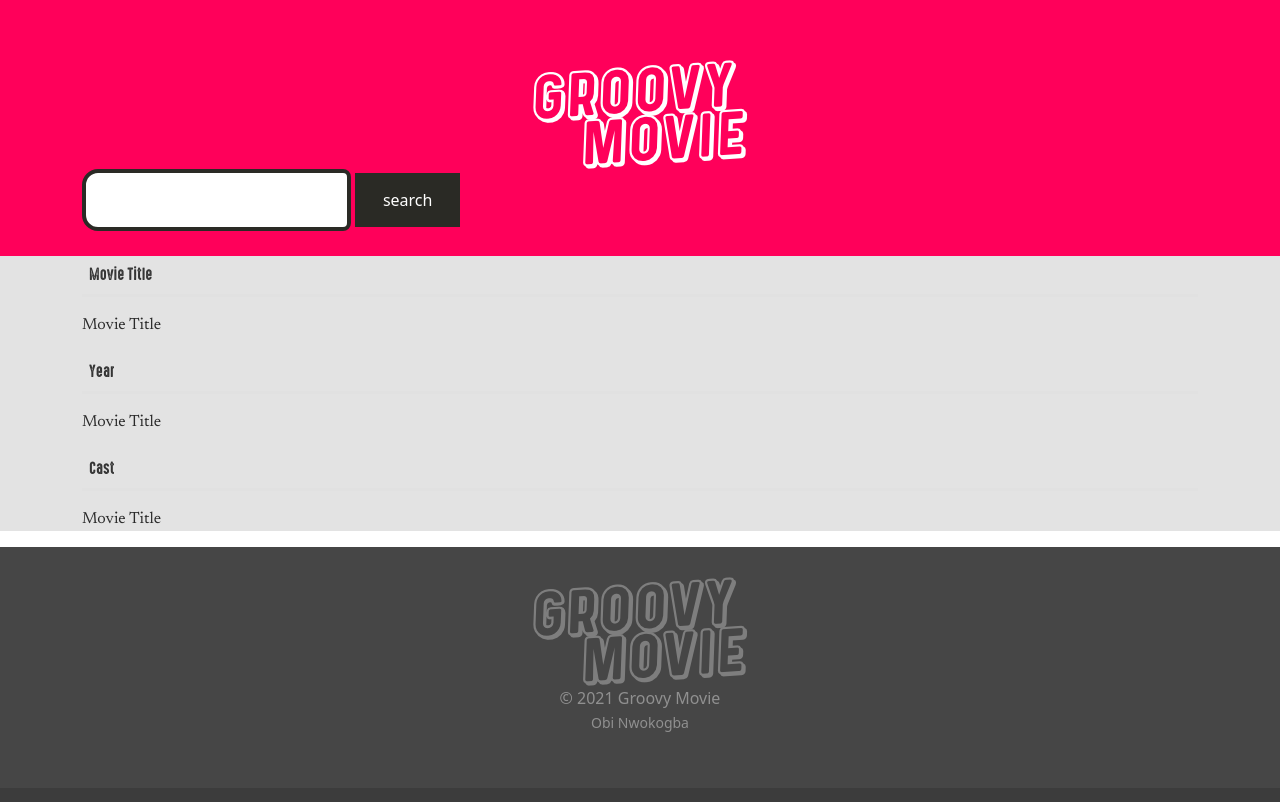
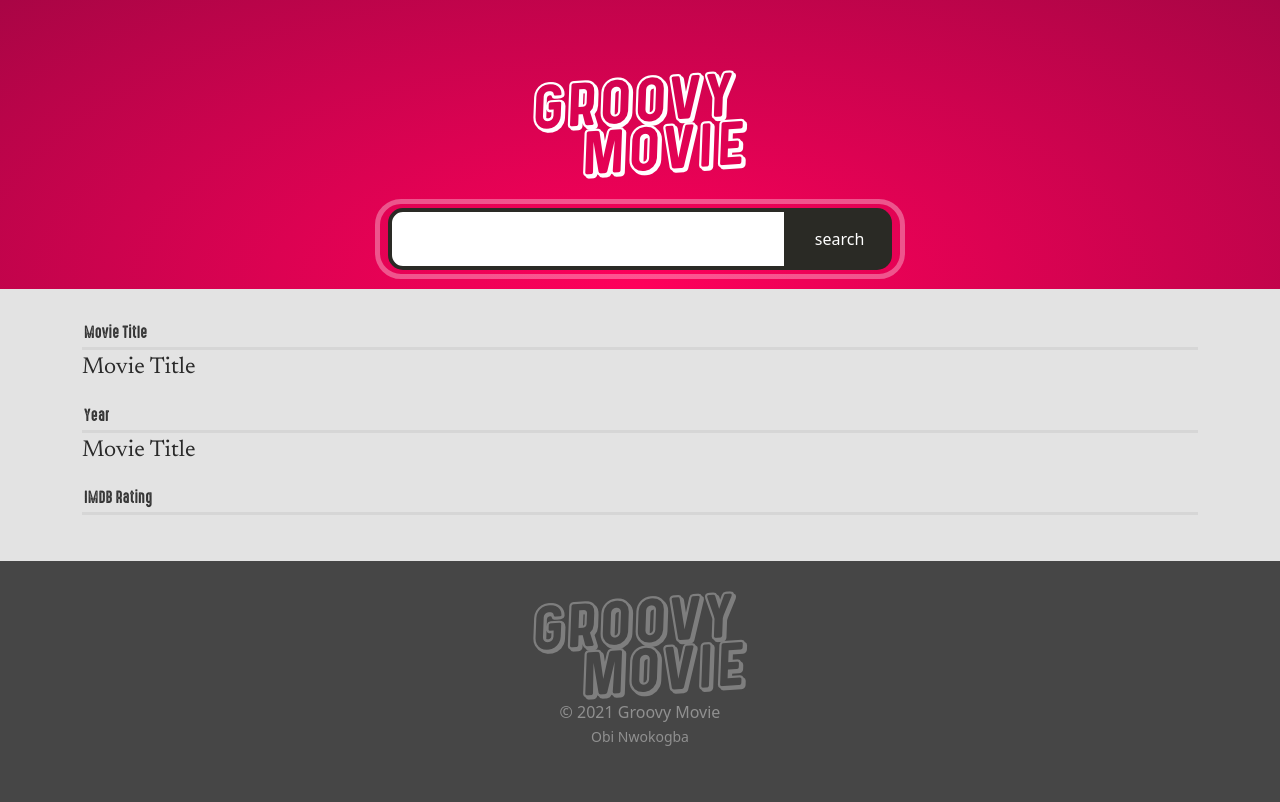
Before and after one commit to obi-nwokogba/groovy-movie, a plain HTML site: page index.html in a window 1280 px wide. Drawn offline with nearby package versions, Linux system fonts and the light colour scheme.

Commit message:
Additional data being rendered from returned data

```diff
--- a/css/style.css
+++ b/css/style.css
@@ -1,5 +1,6 @@
 :root {
     --main-brand-color: #FF005A;
+    --main-main-dark: #FF005A;
 }
 
 @font-face {
@@ -38,6 +39,11 @@ header {
 main {
     background: #e3e3e3;
     color: rgb(42, 42, 42);
+    padding: 20px;
+}
+
+.mainContainer {
+    padding: 10px;
 }
 
 footer {
@@ -70,8 +76,15 @@ footer {
 .heading2 {
     font-family: 'highvoltage' !important;
     color: #333;
-    padding: 7px;
-    border-bottom: solid 3px rgb(225, 225, 225);
+    padding: 2px;
+    border-bottom: solid 3px rgba(182, 182, 182, 0.3);
+    margin-bottom: 1px;
+}
+
+p.renderedText1 {
+    font-family: 'Newsreader', serif;
+    font-size: 23px;
+    padding: 0px !important;
 }
 
 .bottomFooterLogo {
@@ -80,13 +93,41 @@ footer {
     display: block;
 }
 
-.renderedText1 {
-    font-family: 'Newsreader', serif;
-}
+
 
 form {
     margin: 0 auto;
     display: block;
+    text-align: center;
+
+    border: solid 5px rgba(255, 255, 255, 0.33);
+    display: block;
+    width: 530px;
+    margin: 0 auto;
+    margin-top: 20px;
+    padding: 4px;
+    border-radius: 26px;
+}
+
+#searchBar {
+    width: 400px;
+    border-radius: 15px 0px 0px 15px;
+}
+
+#searchBar:active {
+    border-radius: 15px 0px 0px 15px;
+    border: none;
+}
+
+#searchButton {
+    border-radius: 0px 15px 15px 0px;
+    height: 62px;
+    margin-left: -5px;
+}
+
+#searchButton:active {
+    background: #ff2C7A;
+    border: solid 2px;
 }
 
 
@@ -125,11 +166,12 @@ form {
         width: 105px;
         border: none;
         width: 100%;
-        opacity:0.9;
+        opacity: 0.9;
     }
 
-    #searchButton:active{
-        background:#ff2C7A;
+    #searchButton:active {
+        background: #ff2C7A;
+        border: solid 2px;
     }
 
     form {
@@ -139,12 +181,16 @@ form {
         margin: 0 auto;
         margin-top: 20px;
         padding: 4px;
-        border-radius:26px;
+        border-radius: 26px;
 
     }
 
     .bottomFooterLogo {
         max-width: 200px;
+    }
+
+    p.heading2 {
+        font-size:40px;
     }
 
 }
@@ -173,3 +219,23 @@ form {
 
     }
 }*/
+
+
+.headerContainer{
+    width:100%;
+    margin:0;
+    padding:10px;
+}
+
+header{
+    padding:0px !important;
+    width:100%;
+    margin:0px;
+}
+
+.headerGradient {
+    background: #FF005B;
+    background: -webkit-radial-gradient(bottom, #FF005B, #A90545);
+    background: -moz-radial-gradient(bottom, #FF005B, #A90545);
+    background: radial-gradient(to top, #FF005B, #A90545);
+}
--- a/index.html
+++ b/index.html
@@ -26,39 +26,39 @@
             href="https://fonts.googleapis.com/css2?family=Newsreader:ital,wght@0,200;0,300;0,400;0,500;0,600;0,700;1,200;1,300;1,400;1,500;1,600&display=swap"
             rel="stylesheet">
 
-    <script src="script.js">
+        <script src="script.js" defer>
         </script>
     </head>
-
     <body>
         <header>
-        <div class="container">
+            <div class="headerGradient headerContainer">
 
                 <img src="img/groovy_movie_logo_small.png" alt="Goovy Movie Logo" id="mainLogo">
+                <form>
+                    <input id="searchBar" type="text" />
+                    <input id="searchButton" type="submit" value="search" />
+                </form>
 
-
-            <form>
-                <input id="searchBar" type="text">
-                <input id="searchButton" type="button" value="search">
-                </input>
-                </input>
-            </form>
             </div>
         </header>
         <main>
+
             <div class="container mainContainer">
 
+                <div id="moveImageBox1"></div>
                 <p class="heading2">Movie Title</p>
                 <p id="renderTitleBox" class="renderedText1">Movie Title</p>
 
                 <p class="heading2">Year</p>
                 <p id="renderYearBox" class="renderedText1">Movie Title</p>
 
-            <p class="heading2">Cast</p>
-            <p id="renderCastBox" class="renderedText1">Movie Title</p </div> </main> <footer>
-            <div class="container footerContainer">
+                <p class="heading2">IMDB Rating</p>
+                <p id="renderIMDBRating" class="renderedText1"></p </div>
+        </main>
 
 
+        <footer>
+            <div class="container footerContainer">
                 <img src="img/groovy_movie_logo_small.png" alt="Groovy Movie" class="bottomFooterLogo">
 
                 © 2021 Groovy Movie<br /><small>Obi Nwokogba</small>
--- a/script.js
+++ b/script.js
@@ -1,48 +1,51 @@
 // OMDB MOVIE API KEY
-// OPEN WEATHER API KEY    9e2e79e449de63b165683ac1fcb83225
 // http://www.omdbapi.com/?apikey=[yourkey]&
 
 // THEMOVIEDB.org
 //https://api.themoviedb.org/3/movie/550?api_key=0153dd9142cbca8ace6559209c3cf1aa
 
-
-
-
 let searchText;
 const apiBaseURL = "https://api.themoviedb.org/3/movie/550?api_key=0153dd9142cbca8ace6559209c3cf1aa";
+
+const $renderTitleBox = $("#renderTitleBox");
+const $renderYearBox = $("#renderYearBox");
+const $renderIMDBRating = $("#renderIMDBRating");
+const $moveImageBox1 = $("#moveImageBox1");
 
 /*
  const trendingURL = "https://api.themoviedb.org/3/movie/550?api_key=0153dd9142cbca8ace6559209c3cf1aa/trending/{media_type}/{time_window}"*/
 
 
-const $renderTitleBox = $("#renderTitleBox");
-const $renderYearBox = $("#renderYearBox");
-const $renderCastBox = $("#renderCastBox");
 
+//alert("line 22");
 
 function handleGetData(event) {
 
     event.preventDefault();
+
     searchText = $("#searchBar").val();
-
-  alert("HI THERE");
 
     $.ajax({
         url: `https://api.themoviedb.org/3/movie/550?api_key=0153dd9142cbca8ace6559209c3cf1aa`,
     })
             .then(
-
                     function (returnedData) {
 
+                        let returnedBackdropImage = returnedData["backdrop_path"];
+
+                        //console.log(returnedData);
                         $renderTitleBox.text(returnedData["original_title"]);
 
+                        let releaseDate = returnedData["release_date"];
+                        $renderYearBox.text(releaseDate.substring(0, 4));
 
+                        $renderIMDBRating.text(returnedData["vote_average"]);
+
+                        // Display an Image
+                        $moveImageBox1.text(`<img src="${apiBaseURL}${returnedBackdropImage}" alt="movie poster" />`);
 
                         /*
-        $renderYearBox.text(returnedData["main"]["feels_like"]).fadeIn(6000);
-
                          $renderCastBox.text(returnedData["weather"][0]["description"]);
-
                          $longitudeLatitude.text(returnedData["coord"]["lon"] + ", " + returnedData["coord"]["lat"]);
 
                          $(".outputSide").show();
@@ -51,21 +54,10 @@ function handleGetData(event) {
                          $('#outputSide').append("Max Temp: " + returnedData["main"]["temp_max"]);
                          */
                     },
-
                     function (error) {
                         console.log("bad request: ", error);
                     }
-
-
-
-
             );
 }
 
-
-
-
-
-
-
 $("form").on('submit', handleGetData);
```
Also changed, not shown: Untitled 2.png (added), img/Untitled.png (renamed from Untitled.png), img/palette.png (renamed from palette.png). Lines whose indentation alone changed are shown as unchanged.
